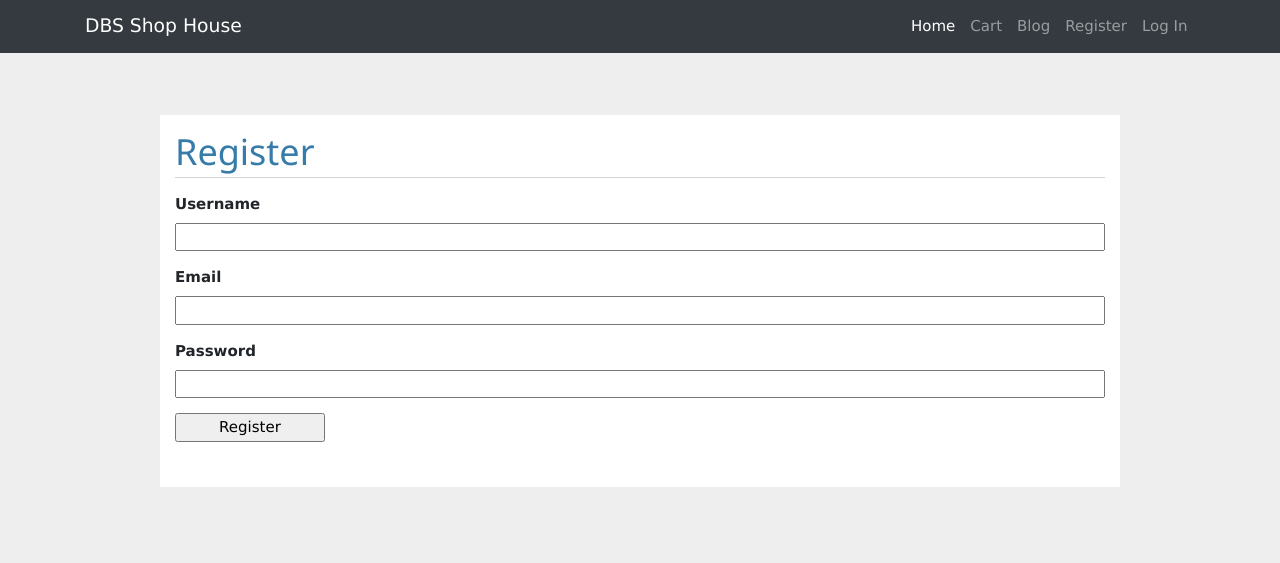
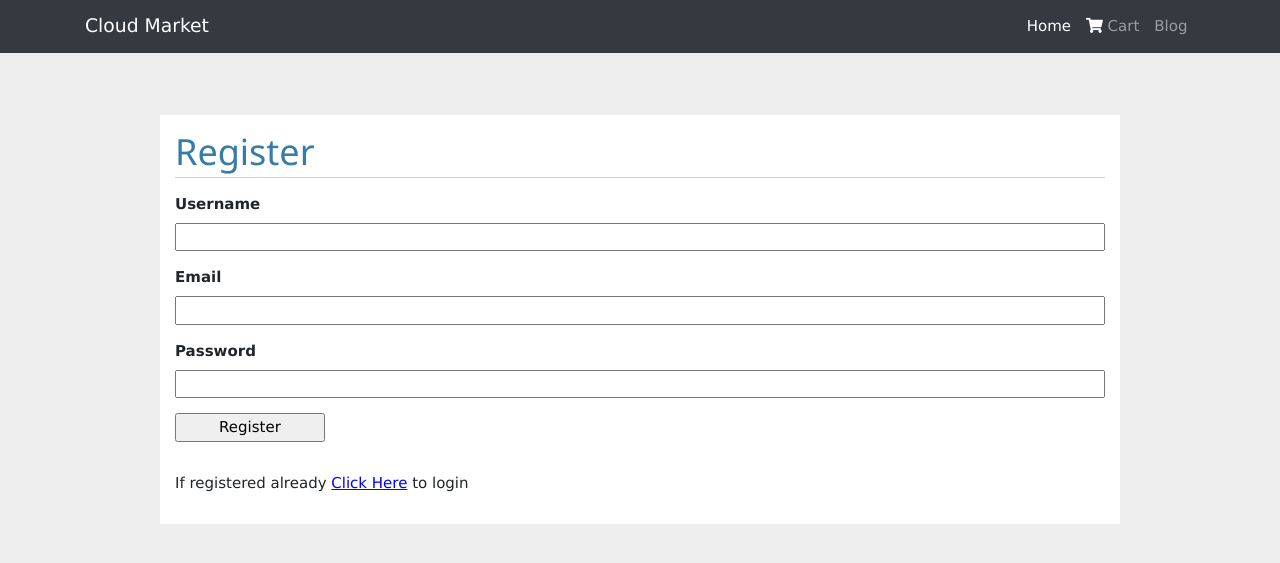
Before and after one commit to 10533185/web-app, a Flask app: page /auth/register in a window 1280 px wide. Shown: the top 563 px of the page. Run offline with Flask 2, Linux system fonts and the light colour scheme; some libraries are stand-ins or nearby versions.

Commit message:
changes updated

```diff
--- a/App/products.py
+++ b/App/products.py
@@ -9,7 +9,7 @@ from App.db import get_db
 bp = Blueprint('products', __name__)
 
 @bp.route('/', methods=['GET', 'POST'])
-@login_required
+
 def index():
     if request.method != 'POST':
         db = get_db()
--- a/App/templates/auth/login.html
+++ b/App/templates/auth/login.html
@@ -12,4 +12,5 @@
     <input type="password" name="password" id="password" required>
     <input type="submit" value="Log In">
   </form>
+  <p>If not registered   <a class="action" href="{{ url_for('auth.register') }}"><u><font color="blue">Sign up</u></font></a> to login</p>
 {% endblock %}
--- a/App/templates/auth/register.html
+++ b/App/templates/auth/register.html
@@ -17,4 +17,5 @@
     <input type="password" name="password" id="password" required>
     <input type="submit" value="Register">
   </form>
+  <p>If registered already  <a class="action" href="{{ url_for('auth.login') }}"><u><font color="blue">Click Here</u></font></a> to login</p>
 {% endblock %}
--- a/App/templates/base.html
+++ b/App/templates/base.html
@@ -16,7 +16,7 @@
 </head>
   <nav class="navbar navbar-expand-lg navbar-dark bg-dark fixed-top">
 	<div class="container">
-		<a class="navbar-brand" href="/">DBS Shop House</a>
+		<a class="navbar-brand" href="/">Cloud Market</a>
 		<button class="navbar-toggler" type="button" data-toggle="collapse" data-target="#navbarResponsive" aria-controls="navbarResponsive" aria-expanded="false" aria-label="Toggle navigation">
 			<span class="navbar-toggler-icon"></span>
 		</button>
@@ -29,7 +29,7 @@
 				</li>
 
 				<li class="nav-item">
-					<a class="nav-link" href="/Cart/index">Cart</a>
+					<a class="nav-link" href="/Cart/index"><i class="fa fa-shopping-cart" style="color:White"></i> Cart</a>
 				</li>
 				<li class="nav-item">
 					<a class="nav-link" href="/blog/index">Blog</a>
@@ -37,10 +37,9 @@
 
     {% if g.user %}
       <li><a class="nav-link" href="/">{{ g.user['username'] }}</a>
-      <li><a class="nav-link" href="{{ url_for('auth.logout') }}">Log Out</a>
-    {% else %}
-      <li><a class="nav-link" href="{{ url_for('auth.register') }}">Register</a>
-      <li><a class="nav-link" href="{{ url_for('auth.login') }}">Log In</a>
+      <li><a class="nav-link" href="{{ url_for('auth.logout') }}">LogOut</a>
+
+
     {% endif %}
   </ul></div>
 	</div>
--- a/App/templates/products/index.html
+++ b/App/templates/products/index.html
@@ -21,9 +21,8 @@
                             <h2>{{ product['description'] }}</h2>
                             <h3>Price:&euro;{{ product['price'] }}</h3>
                             <h4>Quantity:{{ product['stock'] }}</h4>
-                            <input type="submit" name="submit_button" value="add to cart" class="btn-primary" />
-                            <a class="action" href="{{ url_for('blog.index') }}">Reviews</a>
-        </div>
+                            <input type="submit" name="submit_button" onclick="alert('Added to Cart!!!')" value="add to cart" class="btn-primary" />
+
         </div>
         </div>
 </div>
```
Also changed, not shown: .elasticbeanstalk/config.yml (deleted), .github/workflows/master_flaskwebshop.yml (deleted), .github/workflows/master_webapponline.yml (deleted), instance/database.sqlite, 1 other file.
